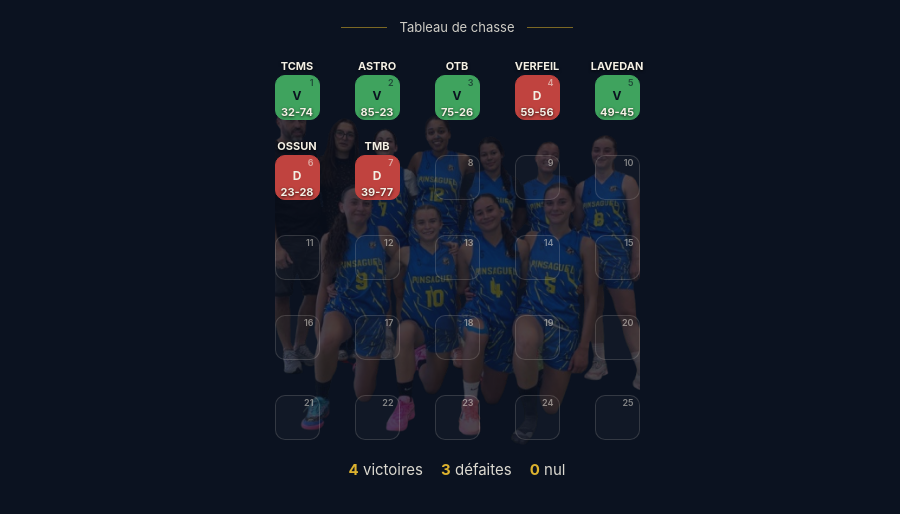
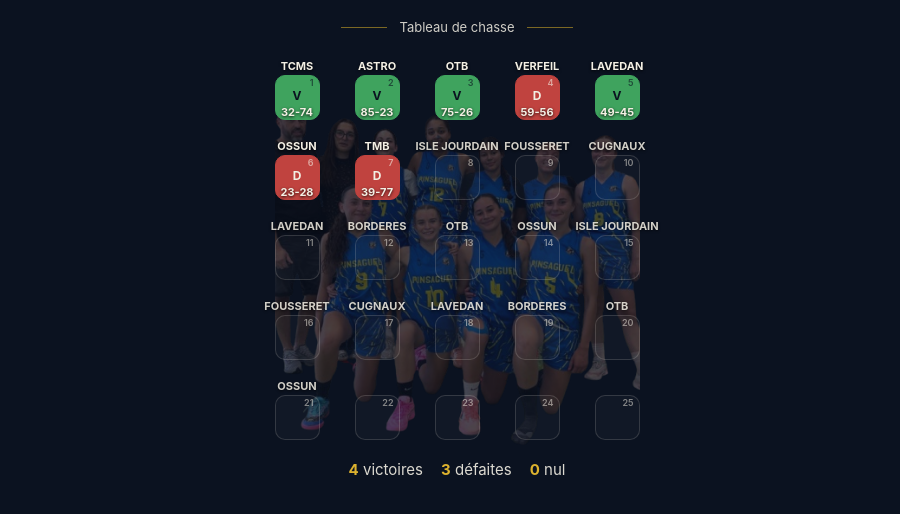
Before and after one commit to gregoryFebvre/pbc, a plain HTML site: page index.html in a window 1280 px wide. Shown: the part 138-652 px from the top of the page, without its empty margins (183-1083 px from the left). Drawn offline with Linux system fonts and the light colour scheme.

Commit message:
Matchs du championnat (#4)
* Add GitHub Actions workflow for syncing preview repo

* Update title for specific elements in index.html

Set title for elements with index less than 7 to 'Brassage'.

* Refactor match type assignment in index.html

* Update AMICAUX set to include index 0

Premier enregistrement = 0, le deuxième = 1, etc...

* Refactor sync-preview workflow for efficiency

* Refactor sync-preview workflow for better clarity

* Clean up index.html by removing comments

Removed commented-out styles and HTML elements for clarity.

* Add title if match exist

* Matchs du championnat

---------

Co-authored-by: Gregory FEBVRE <gregory.febvre@gls-france.com>

```diff
--- a/index.html
+++ b/index.html
@@ -349,20 +349,20 @@
     "LAVEDAN",
     "OSSUN",
     "TMB",
-    "",
-    "",
-    "",
-    "",
-    "",
-    "",
-    "",
-    "",
-    "",
-    "",
-    "",
-    "",
-    "",
-    "",
+    "ISLE JOURDAIN",
+    "FOUSSERET",
+    "CUGNAUX",
+    "LAVEDAN",
+    "BORDERES",
+    "OTB",
+    "OSSUN",
+    "ISLE JOURDAIN",
+    "FOUSSERET",
+    "CUGNAUX",
+    "LAVEDAN",
+    "BORDERES",
+    "OTB",
+    "OSSUN",
     "",
     "",
     "",
```
